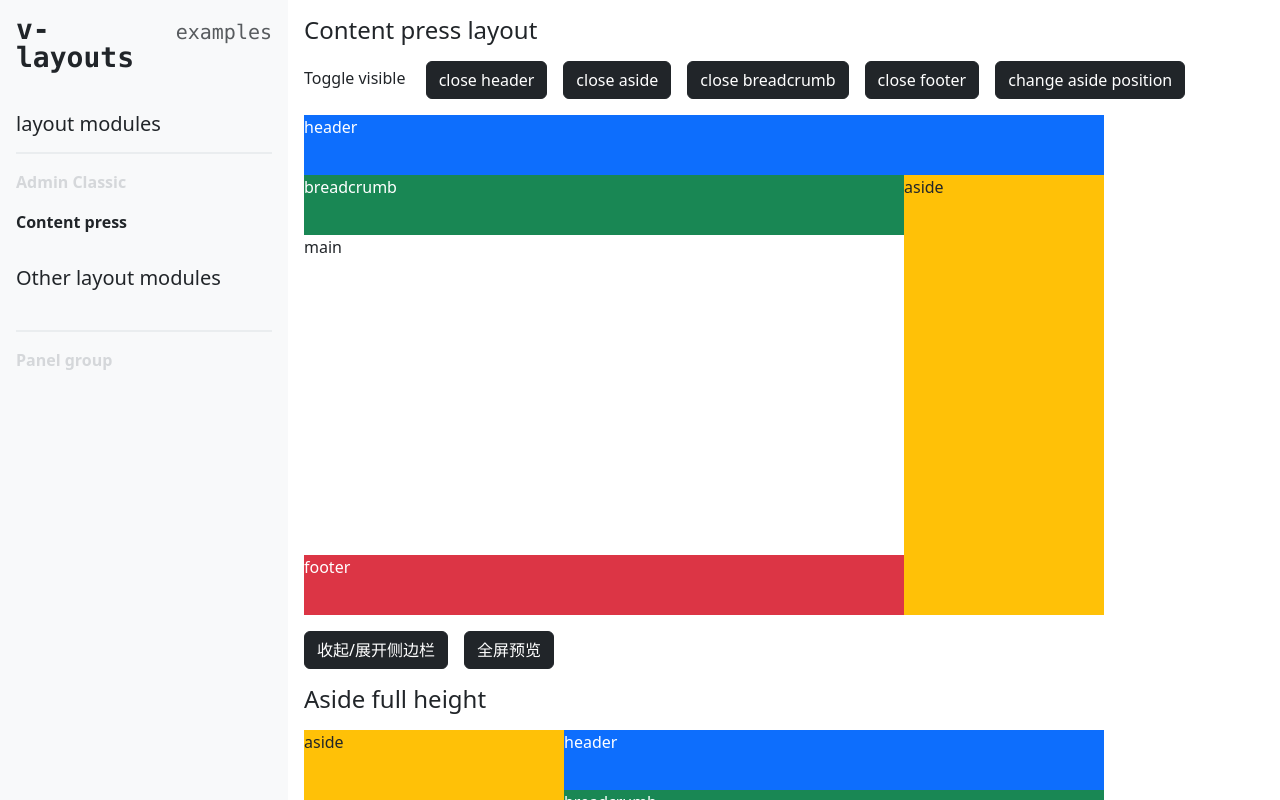
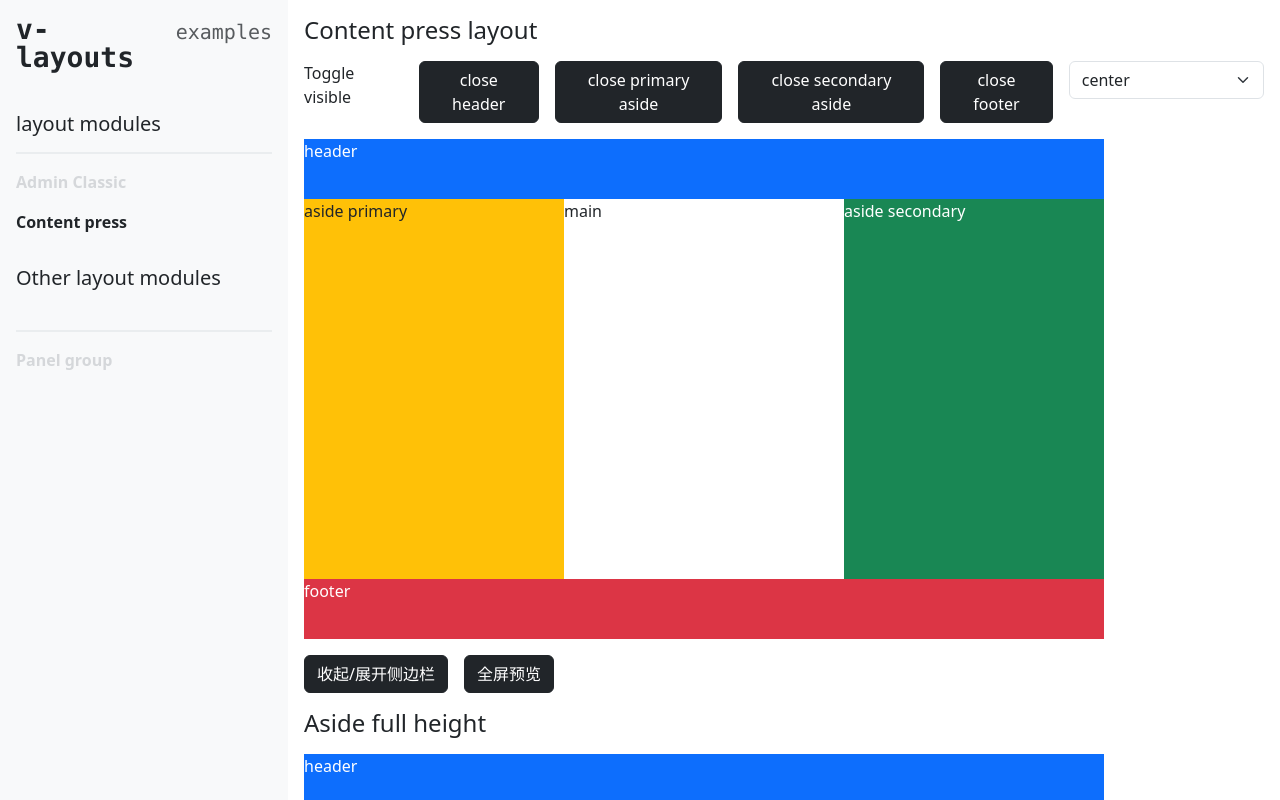
Before and after one commit to TerryZ/v-layouts, a Vue app: page /#/content-press in a window 1280 px wide. Built offline with nearby package versions, Linux system fonts and the light colour scheme.

Commit message:
feat: content press 布局响应条件渲染

```diff
--- a/examples/ExampleContentPress.vue
+++ b/examples/ExampleContentPress.vue
@@ -3,7 +3,7 @@
     <h4 class="mb-3">
       Content press layout
     </h4>
-    <div class="mb-3">
+    <div class="mb-3 d-flex">
       Toggle visible
       <button
         type="button"
@@ -15,16 +15,16 @@
       <button
         type="button"
         class="btn btn-dark me-3"
-        @click="aside = !aside"
+        @click="asidePrimary = !asidePrimary"
       >
-        close aside
+        close primary aside
       </button>
       <button
         type="button"
         class="btn btn-dark me-3"
-        @click="breadcrumb = !breadcrumb"
+        @click="asideSecondary = !asideSecondary"
       >
-        close breadcrumb
+        close secondary aside
       </button>
       <button
         type="button"
@@ -33,20 +33,29 @@
       >
         close footer
       </button>
-      <button
-        type="button"
-        class="btn btn-dark me-3"
-        @click="changeAsidePosition"
-      >
-        change aside position
-      </button>
+      <div style="width: 200px;">
+        <select
+          class="form-select"
+          v-model="mainPosition"
+        >
+          <option value="left">
+            left
+          </option>
+          <option value="center">
+            center
+          </option>
+          <option value="right">
+            right
+          </option>
+        </select>
+      </div>
     </div>
     <div class="mb-3">
-      <LayoutAdminClassic
+      <LayoutContentPress
         :width="800"
         :height="500"
         :aside-width="asideWidth"
-        :aside-position="asidePosition"
+        :main-position="mainPosition"
       >
         <template
           #header
@@ -57,19 +66,19 @@
           </div>
         </template>
         <template
-          #aside
-          v-if="aside"
+          #primaryAside
+          v-if="asidePrimary"
         >
           <div class="bg-warning h-100 w-100">
-            aside
+            aside primary
           </div>
         </template>
         <template
-          #breadcrumb
-          v-if="breadcrumb"
+          #secondaryAside
+          v-if="asideSecondary"
         >
           <div class="bg-success text-white h-100 w-100">
-            breadcrumb
+            aside secondary
           </div>
         </template>
         <template
@@ -85,7 +94,7 @@
           main
           <div style="height: 600px;" />
         </div>
-      </LayoutAdminClassic>
+      </LayoutContentPress>
     </div>
     <div class="mb-3">
       <button
@@ -109,11 +118,9 @@
     </h4>
 
     <div class="">
-      <LayoutAdminClassic
+      <LayoutContentPress
         :width="800"
         :height="500"
-        :collapse="collapse"
-        :aside-collapsed-width="70"
         aside-full-height
       >
         <template #header>
@@ -138,31 +145,27 @@
         </template>
 
         <div>main</div>
-      </LayoutAdminClassic>
+      </LayoutContentPress>
     </div>
 
     <FullscreenPreview
       v-if="fullscreen"
       @exit="fullscreen = false"
     >
-      <LayoutAdminClassic
-        :collapse="collapse"
-        :aside-collapsed-width="70"
-        aside-position="right"
-      >
+      <LayoutContentPress>
         <template #header>
           <div class="bg-primary text-white h-100 w-100">
             header
           </div>
         </template>
-        <template #aside>
+        <template #primaryAside>
           <div class="bg-warning h-100 w-100">
-            aside
+            primary aside
           </div>
         </template>
-        <template #breadcrumb>
+        <template #secondaryAside>
           <div class="bg-success text-white h-100 w-100">
-            breadcrumb
+            secondary aside
           </div>
         </template>
         <template #footer>
@@ -183,7 +186,7 @@
             </button>
           </div>
         </div>
-      </LayoutAdminClassic>
+      </LayoutContentPress>
     </FullscreenPreview>
   </div>
 </template>
@@ -191,19 +194,19 @@
 <script setup>
 import { ref, computed } from 'vue'
 import FullscreenPreview from './FullscreenPreview.vue'
-import { LayoutAdminClassic } from '@/'
+import { LayoutContentPress } from '@/'
 
 const collapse = ref(false)
 const asideWidth = computed(() => collapse.value ? 70 : 200)
-const asidePosition = ref('right')
+const mainPosition = ref('center')
 const fullscreen = ref(false)
 
 const header = ref(true)
-const aside = ref(true)
-const breadcrumb = ref(true)
+const asidePrimary = ref(true)
+const asideSecondary = ref(true)
 const footer = ref(true)
 
-function changeAsidePosition () {
-  asidePosition.value = asidePosition.value === 'left' ? 'right' : 'left'
-}
+// function changeAsidePosition () {
+//   asidePosition.value = asidePosition.value === 'left' ? 'right' : 'left'
+// }
 </script>
--- a/src/constants.js
+++ b/src/constants.js
@@ -9,8 +9,8 @@ export const [
 ] = [
   'header',
   'aside',
-  'asidePrimary',
-  'asideSecondary',
+  'primary-aside',
+  'secondary-aside',
   'breadcrumb',
   'main',
   'footer'
--- a/src/content/content-press.js
+++ b/src/content/content-press.js
@@ -20,7 +20,7 @@ export function contentPressProps () {
 }
 
 export function useContentPress (props, slots) {
-  const mainClasses = computed(() => ['admin-main', props.mainClass])
+  const mainClasses = computed(() => ['content-main', props.mainClass])
   const getMainPositionIndex = position => {
     const positions = ['left', 'center', 'right']
     const positionValue = positions.includes(position) ? position : 'center'
@@ -34,14 +34,14 @@ export function useContentPress (props, slots) {
       hasFooter
     } = useSlots(slots)
 
+    const mainPositionIndex = getMainPositionIndex(props.mainPosition)
+
     // grid-template-columns
     let columns = [
       conditionValue(hasPrimaryAside, cssValue(props.primaryAsideWidth)),
       conditionValue(hasSecondaryAside, cssValue(props.secondaryAsideWidth))
     ]
-    columns = columns.toSpliced(
-      getMainPositionIndex(props.mainPosition), 0, 'auto'
-    )
+    columns = columns.toSpliced(mainPositionIndex, 0, 'auto')
     const columnCount = onlyAvailable(columns).length
     // grid-template-rows
     const rows = [
@@ -51,15 +51,18 @@ export function useContentPress (props, slots) {
     ]
 
     // grid-template-areas
+    let mainRow = [
+      conditionValue(hasPrimaryAside, ASIDE_PRIMARY),
+      conditionValue(hasSecondaryAside, ASIDE_SECONDARY)
+    ]
+    mainRow = mainRow.toSpliced(mainPositionIndex, 0, MAIN)
     const verifyRow = ([available, ...areaRow]) => available ? areaRow : []
     const areas = [
       [hasHeader, ...Array(columnCount).fill(HEADER)],
-      [true, ASIDE_PRIMARY, MAIN, ASIDE_SECONDARY],
+      [true, ...mainRow],
       [hasFooter, ...Array(columnCount).fill(FOOTER)]
     ].map(verifyRow).filter(area => area.length)
-    const areaRowTransform = areaRow => (
-      `"${areaRow.join(' ')}"`
-    )
+    const areaRowTransform = areaRow => `"${areaRow.join(' ')}"`
 
     return {
       width: cssValue(props.width),
--- a/src/content/index.js
+++ b/src/content/index.js
@@ -0,0 +1 @@
+export { default as LayoutContentPress } from './ContentPress'
```
